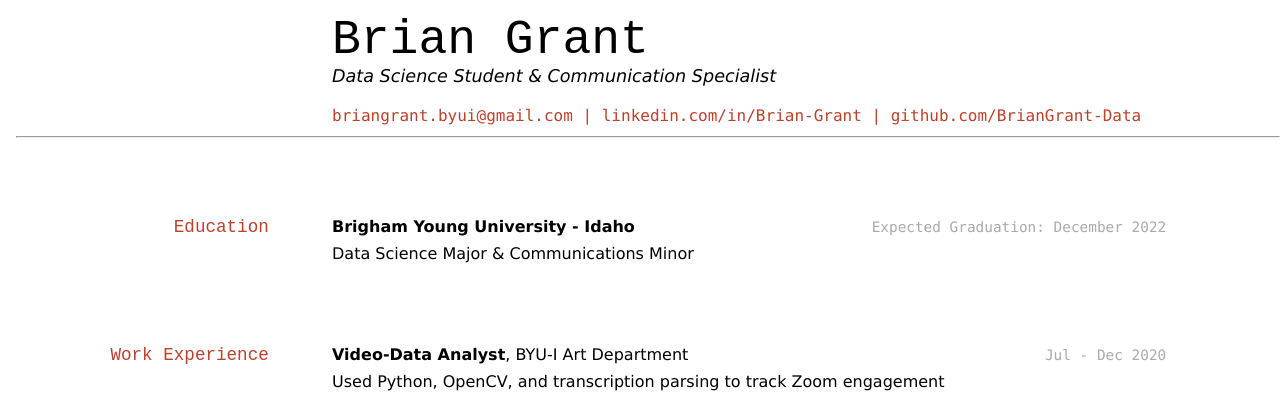
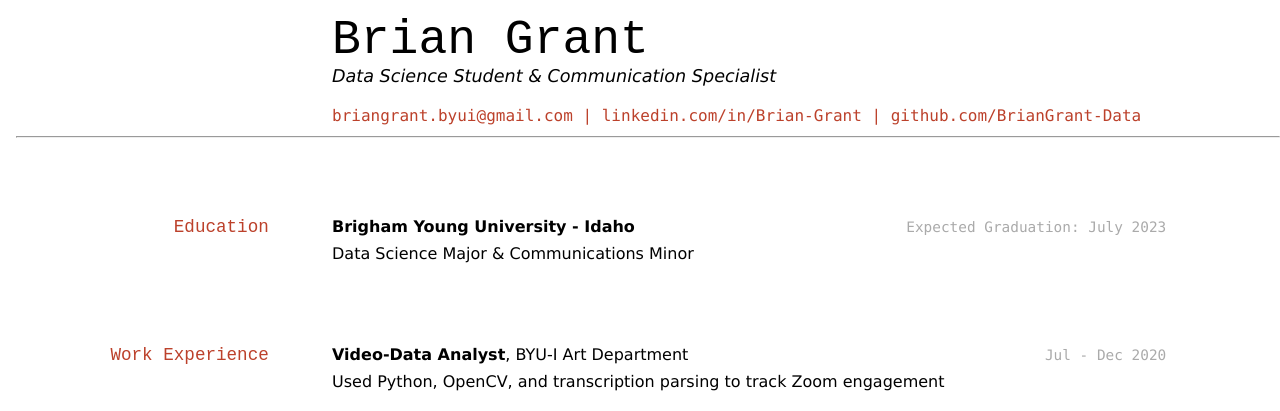
Before and after one commit to BrianGrant-Data/Resume, a Jekyll site: the page built from docs/index.md, in a window 1280 px wide. Shown: the top 411 px of the page. Built offline with Jekyll 4.4.1, drawn with Linux system fonts in a browser that asks for light colours.

Commit message:
Update Graduation Date
Update to graduation date due to the arrival of our first child (yeah!) and a pending internship requirement.

```diff
--- a/docs/index.md
+++ b/docs/index.md
@@ -18,7 +18,7 @@ Data Science Student & Communication Specialist
 
 
 ## Education
-`Expected Graduation: December 2022`
+`Expected Graduation: July 2023`
 __Brigham Young University - Idaho__
 - Data Science Major & Communications Minor
 
```
